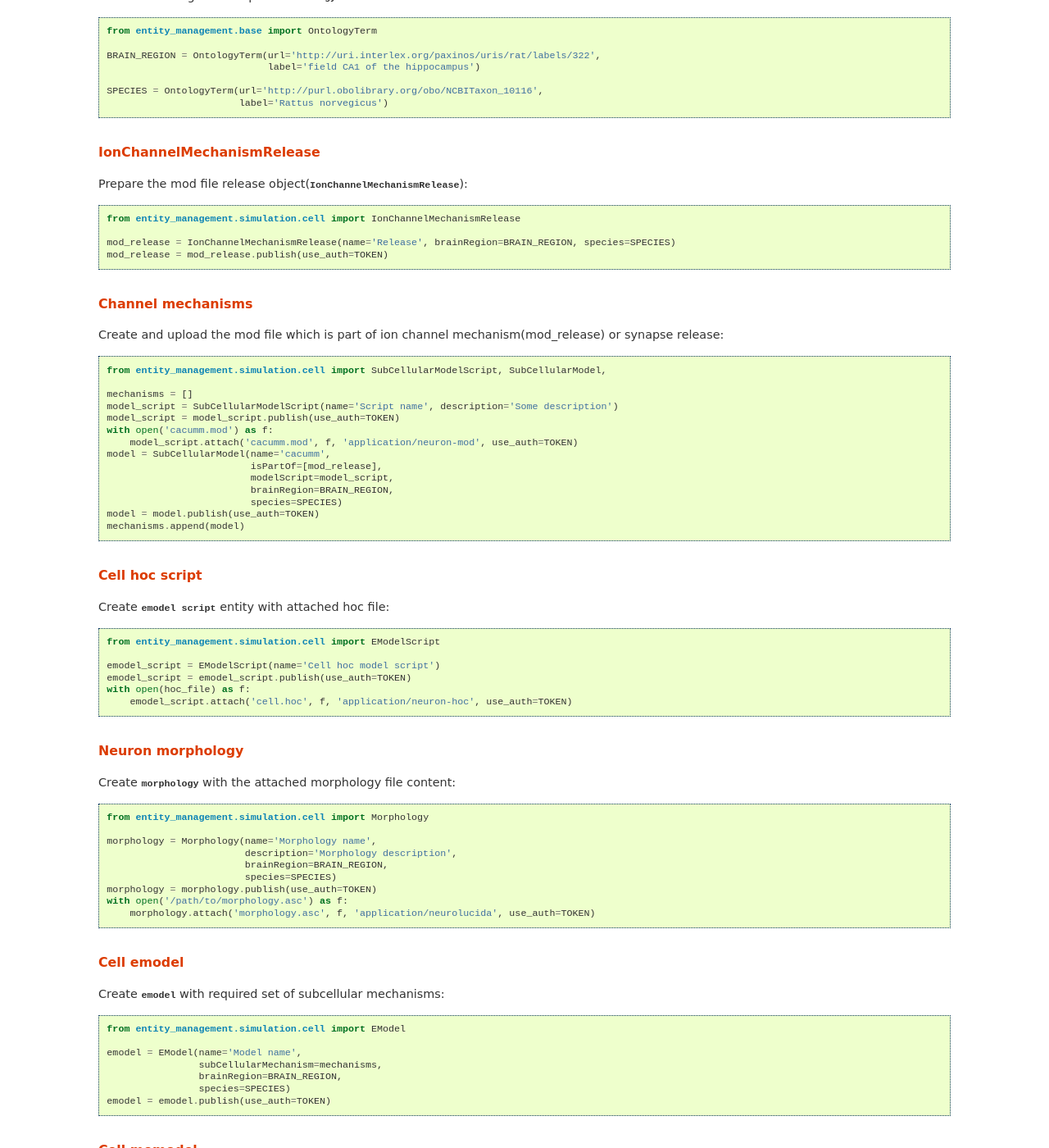
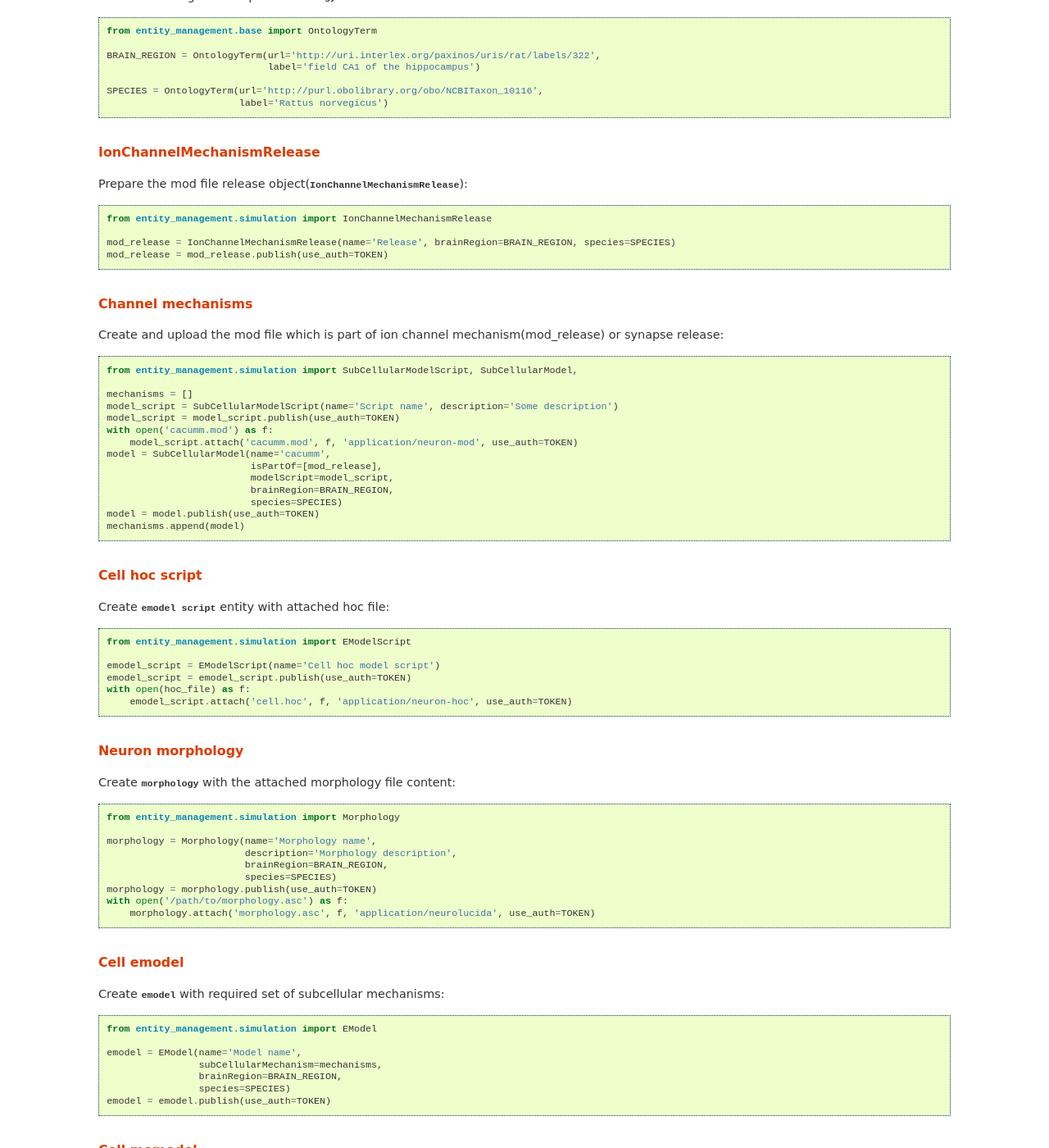
Before and after one commit to BlueBrain/entity-management, a Sphinx documentation site: the page built from doc/source/examples.rst, in a window 1280 px wide and 1400 px high, scrolled down 726 px. Shown: the whole window at 82% size. Built offline with Sphinx 7.4.7, drawn with Linux system fonts in a browser that asks for light colours; some of the changed text lies outside the part shown.

Commit message:
fix docs
Change-Id: I0fe54a36afefefb520c59b5c88b533482b3f6cad

```diff
--- a/doc/source/examples.rst
+++ b/doc/source/examples.rst
@@ -30,11 +30,11 @@ Create brain region and species :class:`ontology terms<entity_management.base.On
 IonChannelMechanismRelease
 **************************
 
-Prepare the mod file release object(:class:`IonChannelMechanismRelease<entity_management.simulation.cell.IonChannelMechanismRelease>`):
+Prepare the mod file release object(:class:`IonChannelMechanismRelease<entity_management.simulation.IonChannelMechanismRelease>`):
 
 .. code-block:: python
 
-    from entity_management.simulation.cell import IonChannelMechanismRelease
+    from entity_management.simulation import IonChannelMechanismRelease
 
     mod_release = IonChannelMechanismRelease(name='Release', brainRegion=BRAIN_REGION, species=SPECIES)
     mod_release = mod_release.publish(use_auth=TOKEN)
@@ -47,7 +47,7 @@ Create and upload the mod file which is part of ion channel mechanism(mod_releas
 
 .. code-block:: python
 
-    from entity_management.simulation.cell import SubCellularModelScript, SubCellularModel,
+    from entity_management.simulation import SubCellularModelScript, SubCellularModel,
 
     mechanisms = []
     model_script = SubCellularModelScript(name='Script name', description='Some description')
@@ -66,11 +66,11 @@ Create and upload the mod file which is part of ion channel mechanism(mod_releas
 Cell hoc script
 ***************
 
-Create :class:`emodel script <entity_management.simulation.cell.EModelScript>` entity with attached hoc file:
+Create :class:`emodel script <entity_management.simulation.EModelScript>` entity with attached hoc file:
 
 .. code-block:: python
 
-    from entity_management.simulation.cell import EModelScript
+    from entity_management.simulation import EModelScript
 
     emodel_script = EModelScript(name='Cell hoc model script')
     emodel_script = emodel_script.publish(use_auth=TOKEN)
@@ -81,11 +81,11 @@ Create :class:`emodel script <entity_management.simulation.cell.EModelScript>` e
 Neuron morphology
 *****************
 
-Create :class:`morphology <entity_management.simulation.cell.Morphology>` with the attached morphology file content:
+Create :class:`morphology <entity_management.simulation.Morphology>` with the attached morphology file content:
 
 .. code-block:: python
 
-    from entity_management.simulation.cell import Morphology
+    from entity_management.simulation import Morphology
 
     morphology = Morphology(name='Morphology name',
                             description='Morphology description',
@@ -99,11 +99,11 @@ Create :class:`morphology <entity_management.simulation.cell.Morphology>` with t
 Cell emodel
 ***********
 
-Create :class:`emodel <entity_management.simulation.cell.EModel>` with required set of subcellular mechanisms:
+Create :class:`emodel <entity_management.simulation.EModel>` with required set of subcellular mechanisms:
 
 .. code-block:: python
 
-    from entity_management.simulation.cell import EModel
+    from entity_management.simulation import EModel
 
     emodel = EModel(name='Model name',
                     subCellularMechanism=mechanisms,
@@ -115,12 +115,12 @@ Create :class:`emodel <entity_management.simulation.cell.EModel>` with required
 Cell memodel
 ************
 
-Create :class:`single cell model <entity_management.simulation.cell.MEModel>` with linked emodel, morphology
+Create :class:`single cell model <entity_management.simulation.MEModel>` with linked emodel, morphology
 and model instantiation hoc script:
 
 .. code-block:: python
 
-    from entity_management.simulation.cell import EModel
+    from entity_management.simulation import EModel
 
     memodel = MEModel(name='Model name',
                       description='Model description',
@@ -140,7 +140,7 @@ Retrieve entity by UUID
 
 .. code-block:: python
 
-    from entity_management.simulation.cell import MEModel
+    from entity_management.simulation import MEModel
 
     memodel = MEModel.from_uuid('546ffb86-370e-4e6b-9e4f-20e7d3e979d0', use_auth=TOKEN)
 
@@ -150,7 +150,7 @@ Retrieve entity by Name
 
 .. code-block:: python
 
-    from entity_management.simulation.cell import MEModel
+    from entity_management.simulation import MEModel
 
     memodel = MEModel.from_name('Model name', use_auth=TOKEN)
 
@@ -159,11 +159,11 @@ Retrieve memodel by name and save in a folder
 *********************************************
 
 The code below will save single cell model represented by
-:class:`MEModel <entity_management.simulation.cell.MEModel>` in the ``model_dir`` folder:
+:class:`MEModel <entity_management.simulation.MEModel>` in the ``model_dir`` folder:
 
 .. code-block:: python
 
-    from entity_management.simulation.cell import MEModel
+    from entity_management.simulation import MEModel
 
     model_dir = 'model_dir'
     os.makedirs(model_dir)
```
